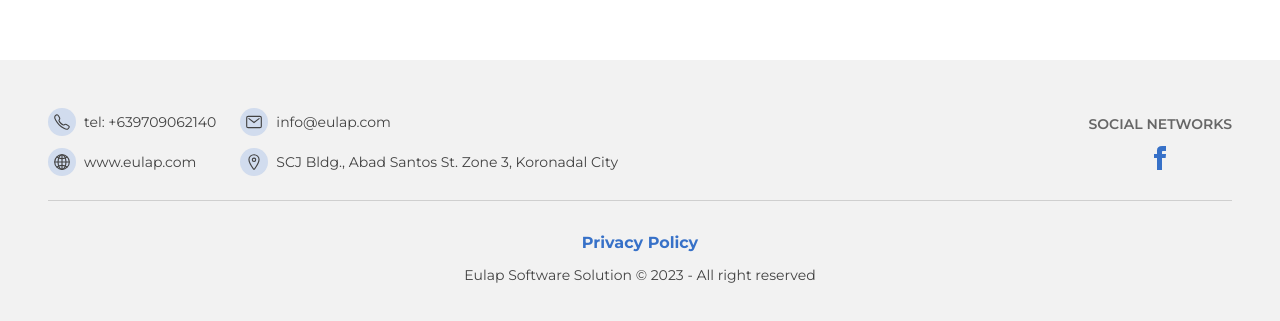
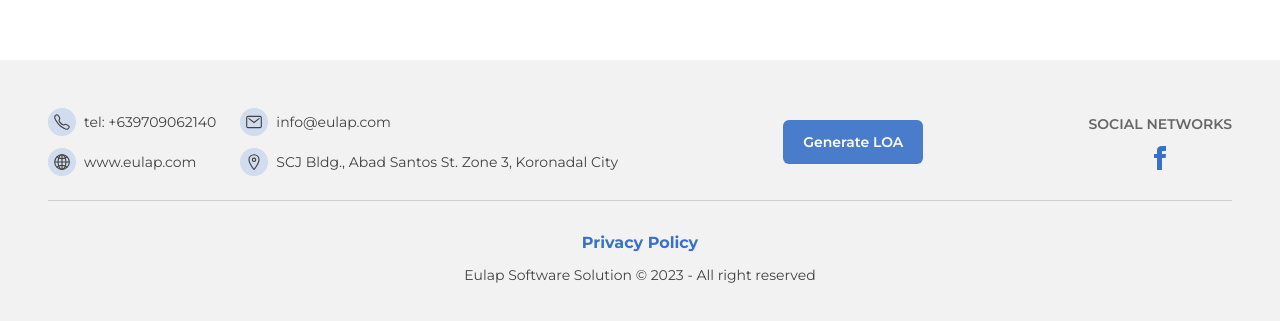
Before and after one commit to DoDongssss/SMS-Eulap-Blast, a Vue app: page / in a window 1280 px wide. Shown: the part 5372-5693 px from the top of the page. Built offline with nearby package versions, Linux system fonts and the light colour scheme.

Commit message:
add generate loa in landing page.

```diff
--- a/src/components/footer.vue
+++ b/src/components/footer.vue
@@ -147,6 +147,13 @@
                      </a>
                   </div>
                </div>
+               <router-link to="/loa">
+                  <button
+                     class="rounded-md bg-primary/90 px-5 py-3 font-semibold text-white hover:bg-primary"
+                  >
+                     Generate LOA
+                  </button>
+               </router-link>
                <div class="flex w-full flex-col items-center gap-3 xl:w-auto">
                   <p class="font-semibold text-default/80">SOCIAL NETWORKS</p>
                   <div class="flex gap-3">
@@ -198,7 +205,7 @@
 </template>
 
 <script>
-import privacypolicyView from "../components/privacypolicy.vue"
+import privacypolicyView from '../components/privacypolicy.vue'
 export default {
    components: {
       privacypolicyView,
```
